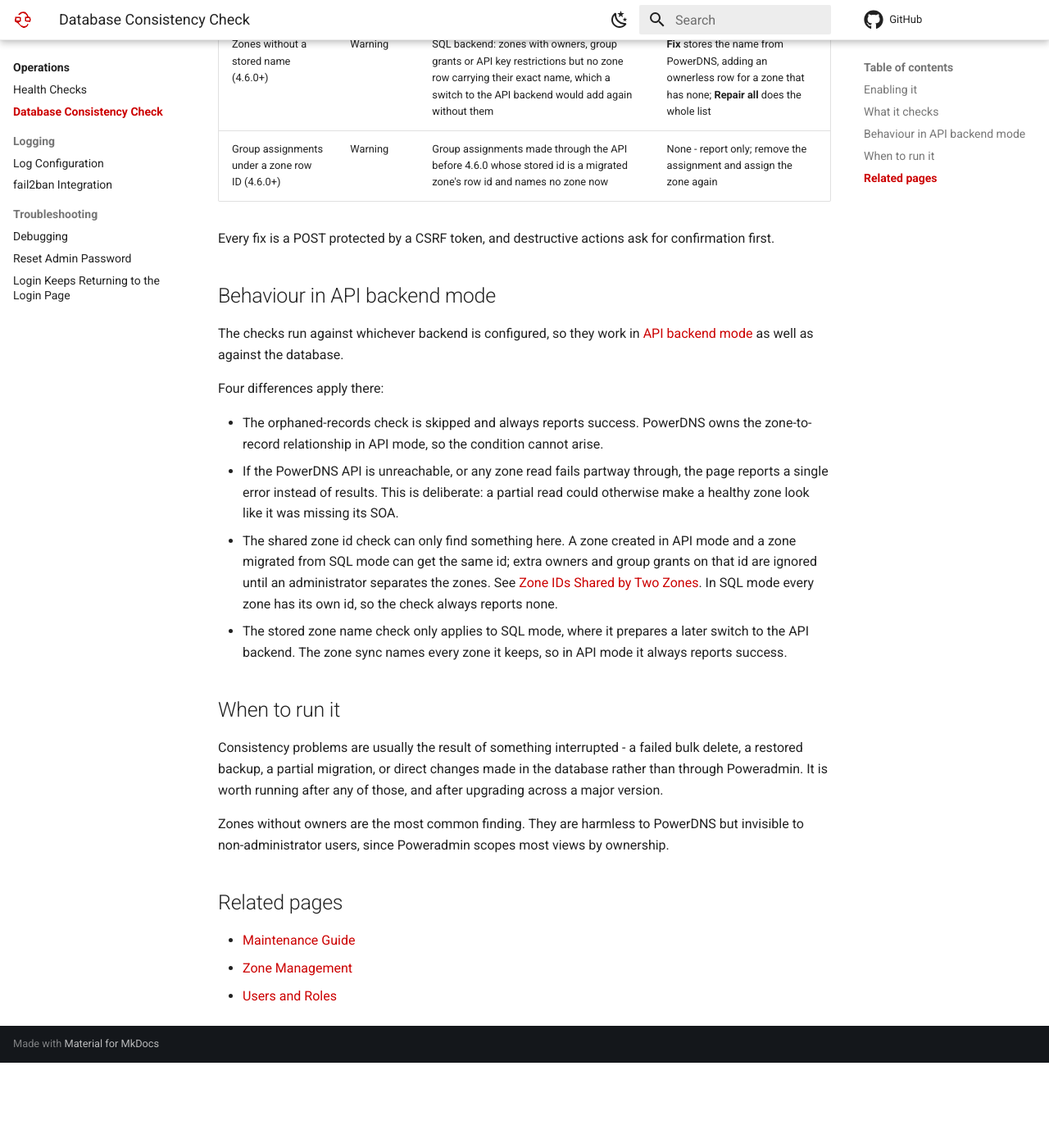
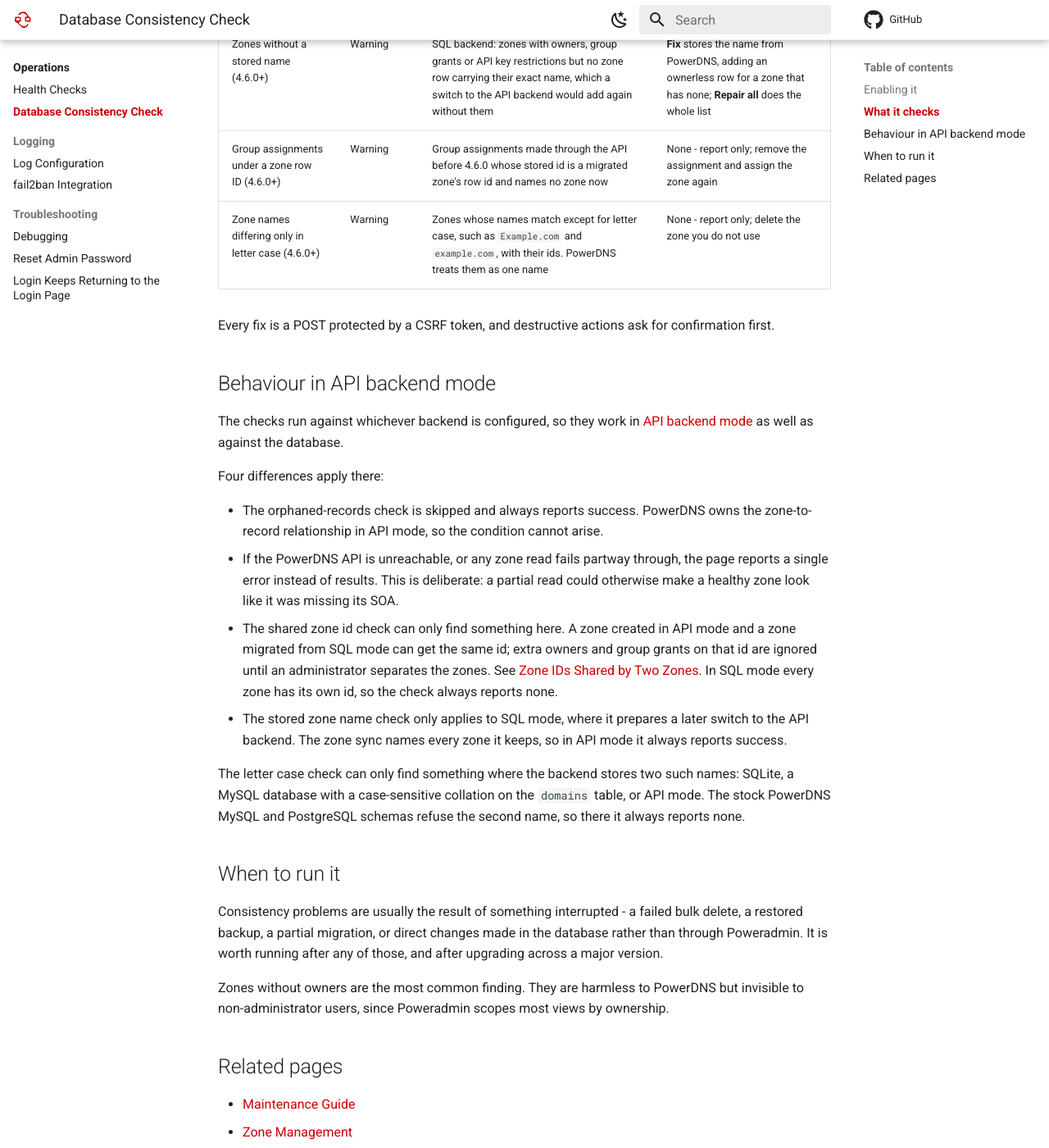
Before and after one commit to poweradmin/poweradmin-docs, an MkDocs documentation site: the page built from docs/maintenance/consistency-check.md, in a window 1280 px wide and 1400 px high, scrolled down 1662 px. Shown: the whole window at 82% size. Built offline with MkDocs 1.6.1 and Material for MkDocs 9.7.7, drawn with Linux system fonts in a browser that asks for light colours; comment, search, counter and statistics services are not loaded; before the commit the page ends 2958 px from its top, so only the background shows below that.

Commit message:
docs(consistency): describe the check for zone names that differ only in letter case

```diff
--- a/docs/maintenance/consistency-check.md
+++ b/docs/maintenance/consistency-check.md
@@ -37,6 +37,7 @@ total issues, errors and warnings.
 | Zone IDs shared by two zones (4.6.0+) | Warning | Zone ids two zones share in API backend mode, with both zone names and the number of ignored owners and group grants | None - report only |
 | Zones without a stored name (4.6.0+) | Warning | SQL backend: zones with owners, group grants or API key restrictions but no zone row carrying their exact name, which a switch to the API backend would add again without them | **Fix** stores the name from PowerDNS, adding an ownerless row for a zone that has none; **Repair all** does the whole list |
 | Group assignments under a zone row ID (4.6.0+) | Warning | Group assignments made through the API before 4.6.0 whose stored id is a migrated zone's row id and names no zone now | None - report only; remove the assignment and assign the zone again |
+| Zone names differing only in letter case (4.6.0+) | Warning | Zones whose names match except for letter case, such as `Example.com` and `example.com`, with their ids. PowerDNS treats them as one name | None - report only; delete the zone you do not use |
 
 Every fix is a POST protected by a CSRF token, and destructive actions ask for confirmation first.
 
@@ -60,6 +61,10 @@ Four differences apply there:
 - The stored zone name check only applies to SQL mode, where it prepares a later switch to the API
   backend. The zone sync names every zone it keeps, so in API mode it always reports success.
 
+The letter case check can only find something where the backend stores two such names: SQLite, a
+MySQL database with a case-sensitive collation on the `domains` table, or API mode. The stock
+PowerDNS MySQL and PostgreSQL schemas refuse the second name, so there it always reports none.
+
 ## When to run it
 
 Consistency problems are usually the result of something interrupted - a failed bulk delete, a
```
Also changed, not shown: docs/whats-new/v4.6.0.md (+1 -0 lines).
